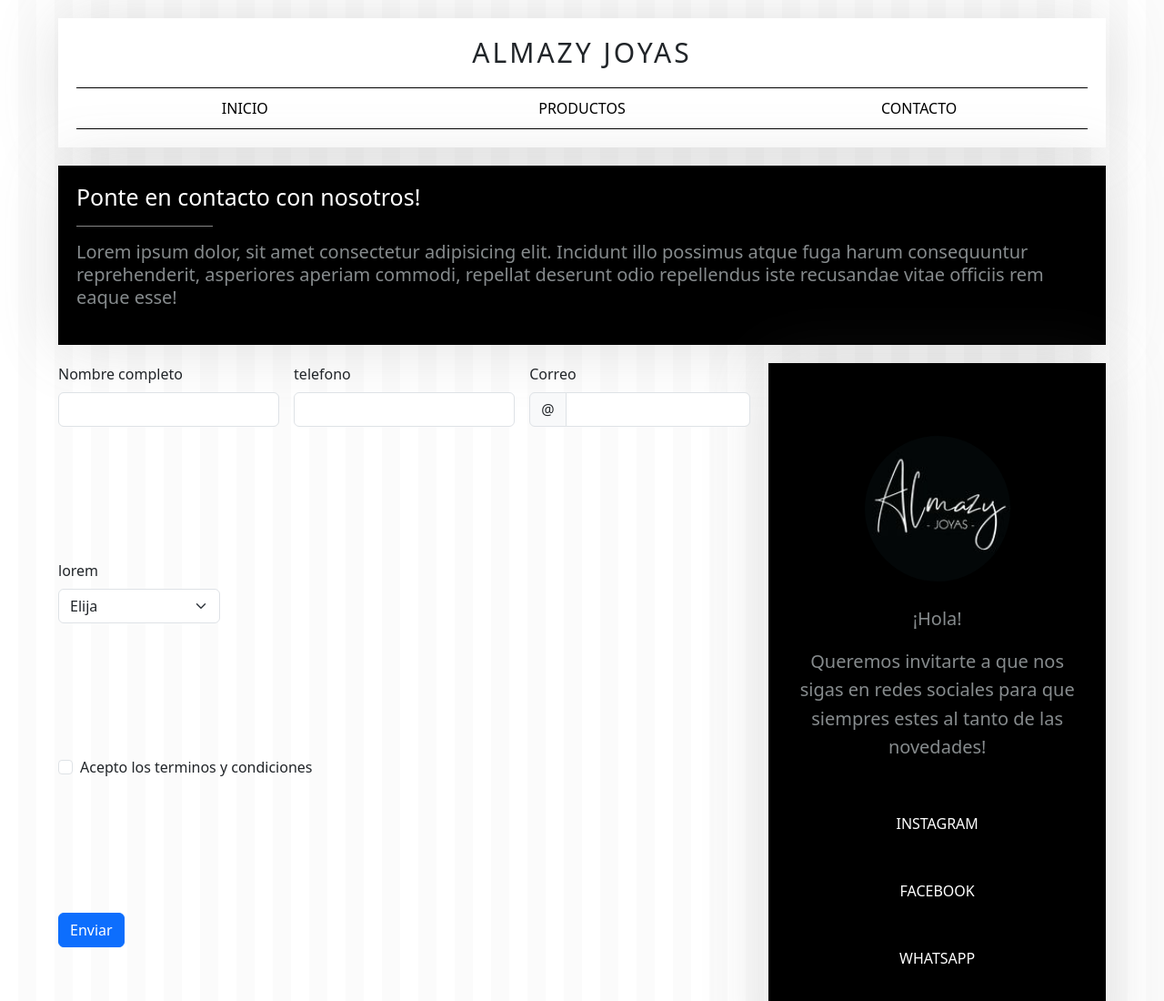
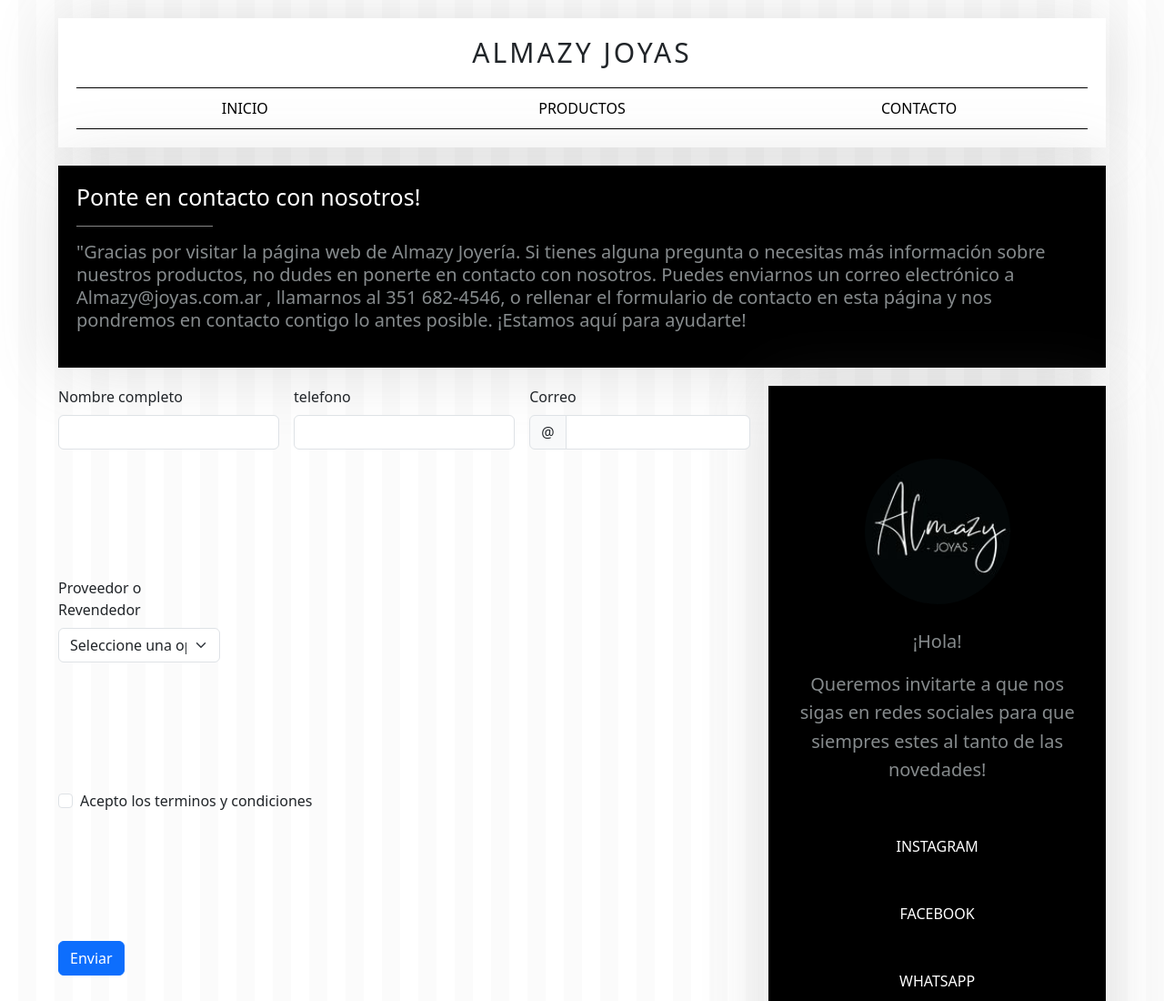
Before and after one commit to fabrivignati/Almazy, a plain HTML site: page pages/contacto.html in a window 1280 px wide. Shown: the top 1100 px of the page at 91% size. Drawn offline with nearby package versions, Linux system fonts and the light colour scheme.

Commit message:
ultimos cambios

```diff
--- a/pages/contacto.html
+++ b/pages/contacto.html
@@ -36,10 +36,13 @@
             <h2 class="titulo">Ponte en contacto con nosotros!</h2>
           </div>
           <p class="extracto">
-            Lorem ipsum dolor, sit amet consectetur adipisicing elit. Incidunt
-            illo possimus atque fuga harum consequuntur reprehenderit,
-            asperiores aperiam commodi, repellat deserunt odio repellendus iste
-            recusandae vitae officiis rem eaque esse!
+            "Gracias por visitar la página web de Almazy Joyería. Si tienes
+            alguna pregunta o necesitas más información sobre nuestros
+            productos, no dudes en ponerte en contacto con nosotros. Puedes
+            enviarnos un correo electrónico a Almazy@joyas.com.ar , llamarnos al
+            351 682-4546, o rellenar el formulario de contacto en esta página y
+            nos pondremos en contacto contigo lo antes posible. ¡Estamos aquí
+            para ayudarte!
           </p>
         </div>
       </article>
@@ -86,9 +89,11 @@
           </div>
 
           <div class="col-md-3">
-            <label for="validationCustom04" class="form-label">lorem </label>
+            <label for="validationCustom04" class="form-label"
+              >Proveedor o Revendedor</label
+            >
             <select class="form-select" id="validationCustom04" required>
-              <option selected disabled value="">Elija</option>
+              <option selected disabled value="">Seleccione una opcion</option>
 
               <option>Revendedor</option>
               <option>Proveedor</option>
```
Also changed, not shown: index.html (+4 -4 lines), pages/productos.html (+4 -4 lines).
